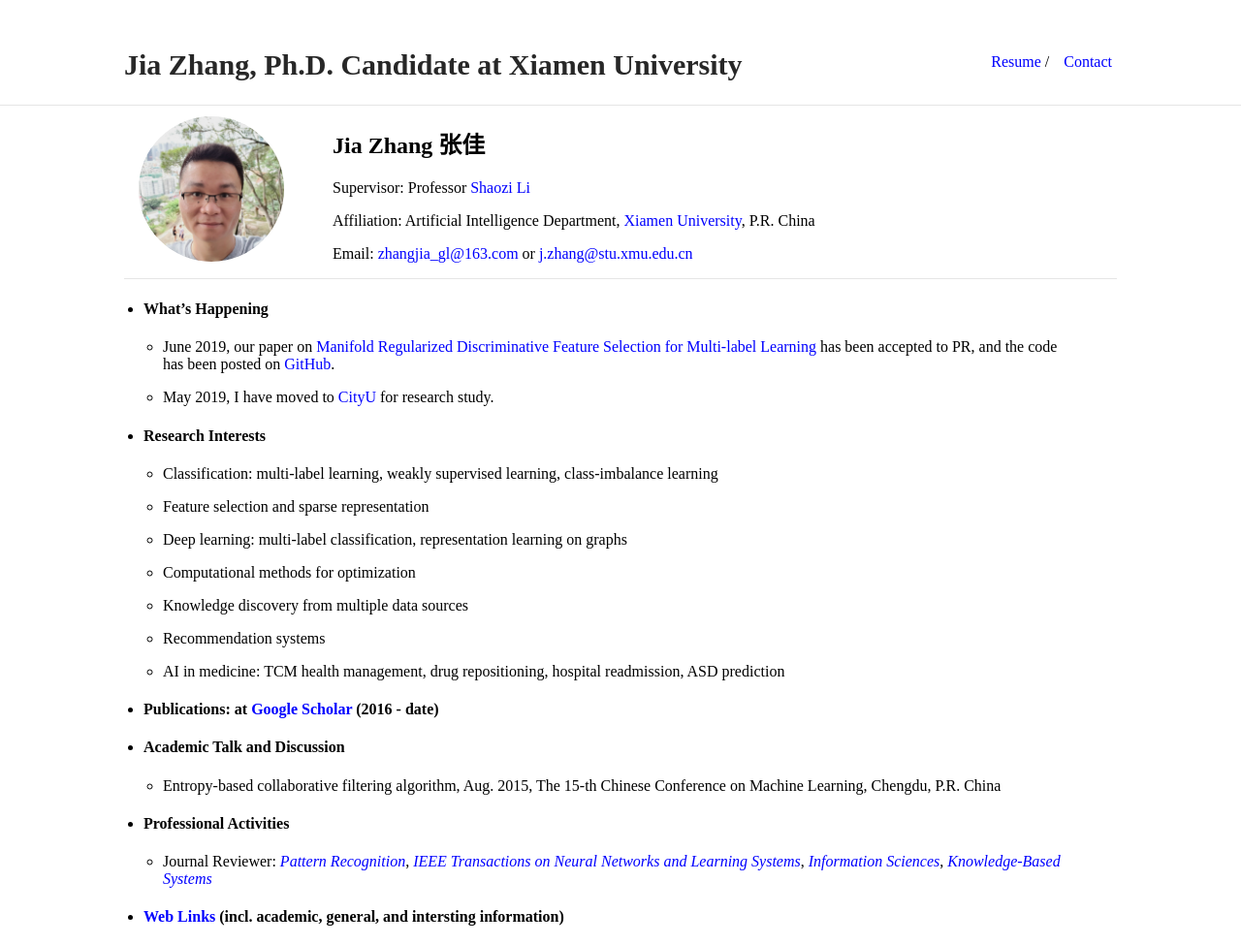
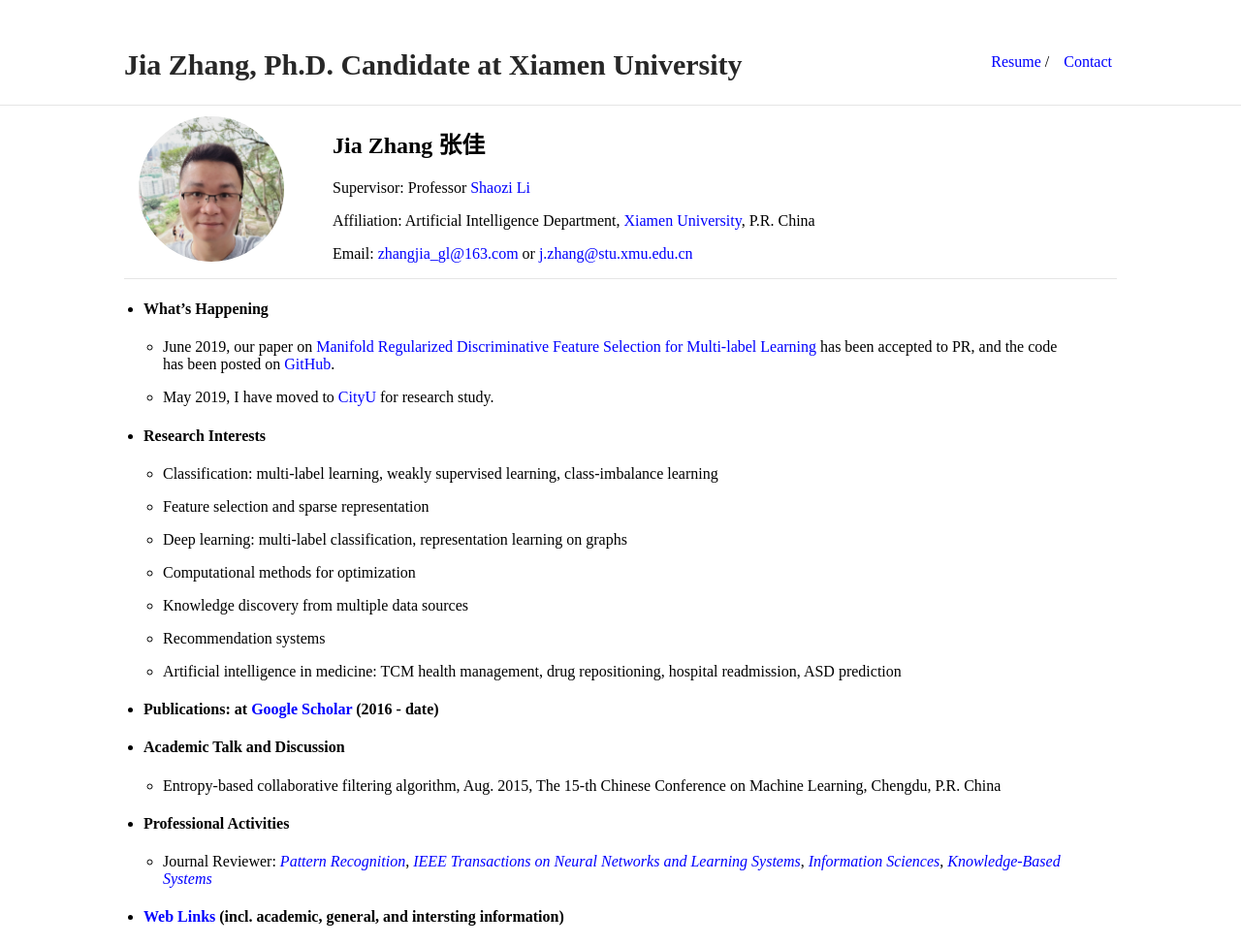
Before and after one commit to jiazhang-ml/jiazhang-ml.github.io, a Jekyll site: the page built from index.md, in a window 1280 px wide. Shown: the top 975 px of the page at 97% size. Built offline with Jekyll 4.4.1, drawn with Linux system fonts in a browser that asks for light colours; grey boxes are pictures that could not be loaded.

Commit message:
Update index.md

```diff
--- a/index.md
+++ b/index.md
@@ -34,7 +34,7 @@ Email: [zhangjia_gl@163.com](mailto:zhangjia_gl@163.com) or [j.zhang@stu.xmu.edu
 
     * Recommendation systems
 
-    * AI in medicine: TCM health management, drug repositioning, hospital readmission, ASD prediction
+    * Artificial intelligence in medicine: TCM health management, drug repositioning, hospital readmission, ASD prediction
 
 * #### Publications: at [Google Scholar](https://scholar.google.com.hk/citations?user=yBaTk-gAAAAJ&hl=en) (2016 - date)
 
```
